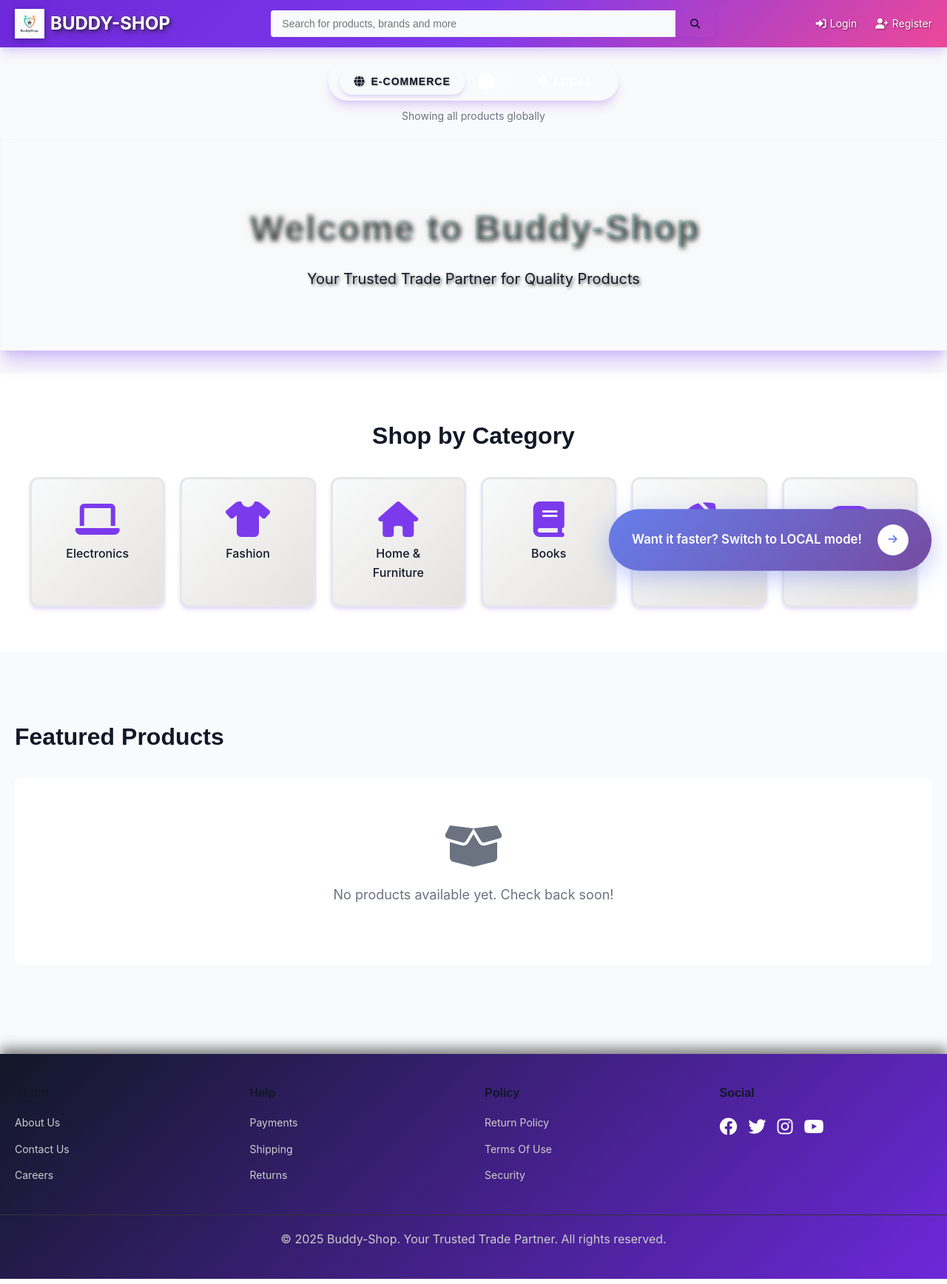
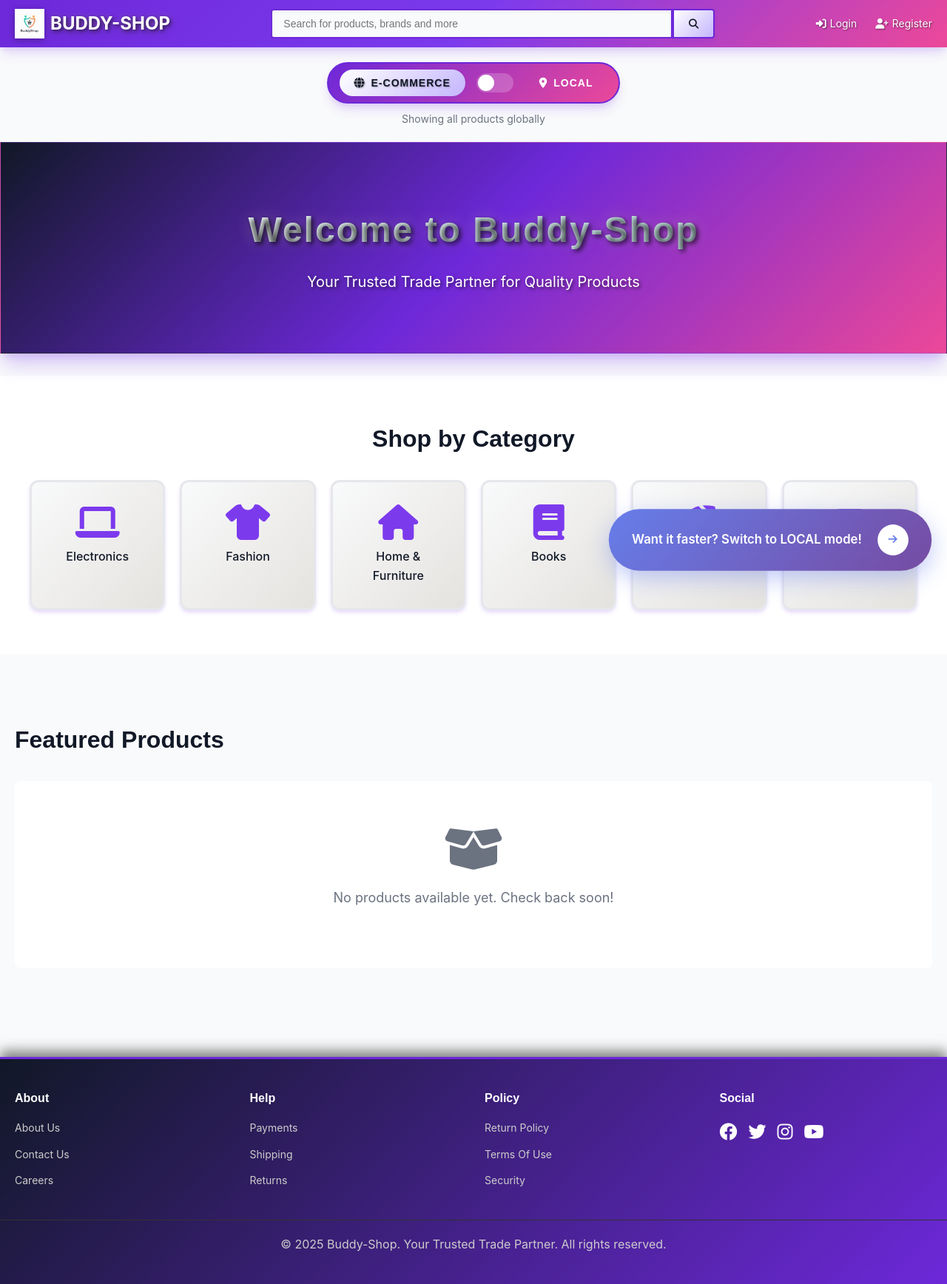
Before and after one commit to Um-esh/test, a Flask app: page /home in a window 1280 px wide. Shown: the whole page at 74% size. Run offline with Flask 3, Linux system fonts and the light colour scheme; data that the repository does not hold is empty; some libraries are stand-ins or nearby versions.

Commit message:
Update color palette and add new shadow effects for modern styling
Introduce new CSS variables for accent colors and add an inset shadow effect.

Replit-Commit-Author: Agent
Replit-Commit-Session-Id: 95821749-c8ec-4cc0-b857-e2ad16bd5a48
Replit-Commit-Checkpoint-Type: intermediate_checkpoint
Replit-Commit-Event-Id: 25626316-0851-4e97-b342-e5790fea01f2
Replit-Commit-Screenshot-Url: https://storage.googleapis.com/screenshot-production-us-central1/10202a91-74f8-4fd1-a383-b371c8ea4ff9/95821749-c8ec-4cc0-b857-e2ad16bd5a48/y2caJhY

```diff
--- a/FlipkartClone/static/css/style.css
+++ b/FlipkartClone/static/css/style.css
@@ -14,6 +14,11 @@
     --accent-aqua-dark: #00C896;
     --secondary-color: #EC4899;
     --accent-pink: #F472B6;
+    --accent-burgundy: #EC4899;
+    --accent-tan: #FFFFFF;
+    --accent-olive: #A78BFA;
+    --metallic-light: #C4B5FD;
+    --metallic-dark: #6D28D9;
     --text-dark: #111827;
     --text-light: #6B7280;
     --bg-light: #F9FAFB;
@@ -28,6 +33,7 @@
     --shadow-lg: 0 10px 15px -3px rgba(124, 58, 237, 0.2), 0 4px 6px -2px rgba(124, 58, 237, 0.1);
     --shadow-xl: 0 20px 25px -5px rgba(124, 58, 237, 0.25), 0 10px 10px -5px rgba(124, 58, 237, 0.15);
     --shadow-glow: 0 0 20px rgba(0, 230, 179, 0.4);
+    --shadow-inset: inset 0 2px 4px 0 rgba(0, 0, 0, 0.06);
 }
 
 body {
```
Also changed, not shown: 1 other file.
